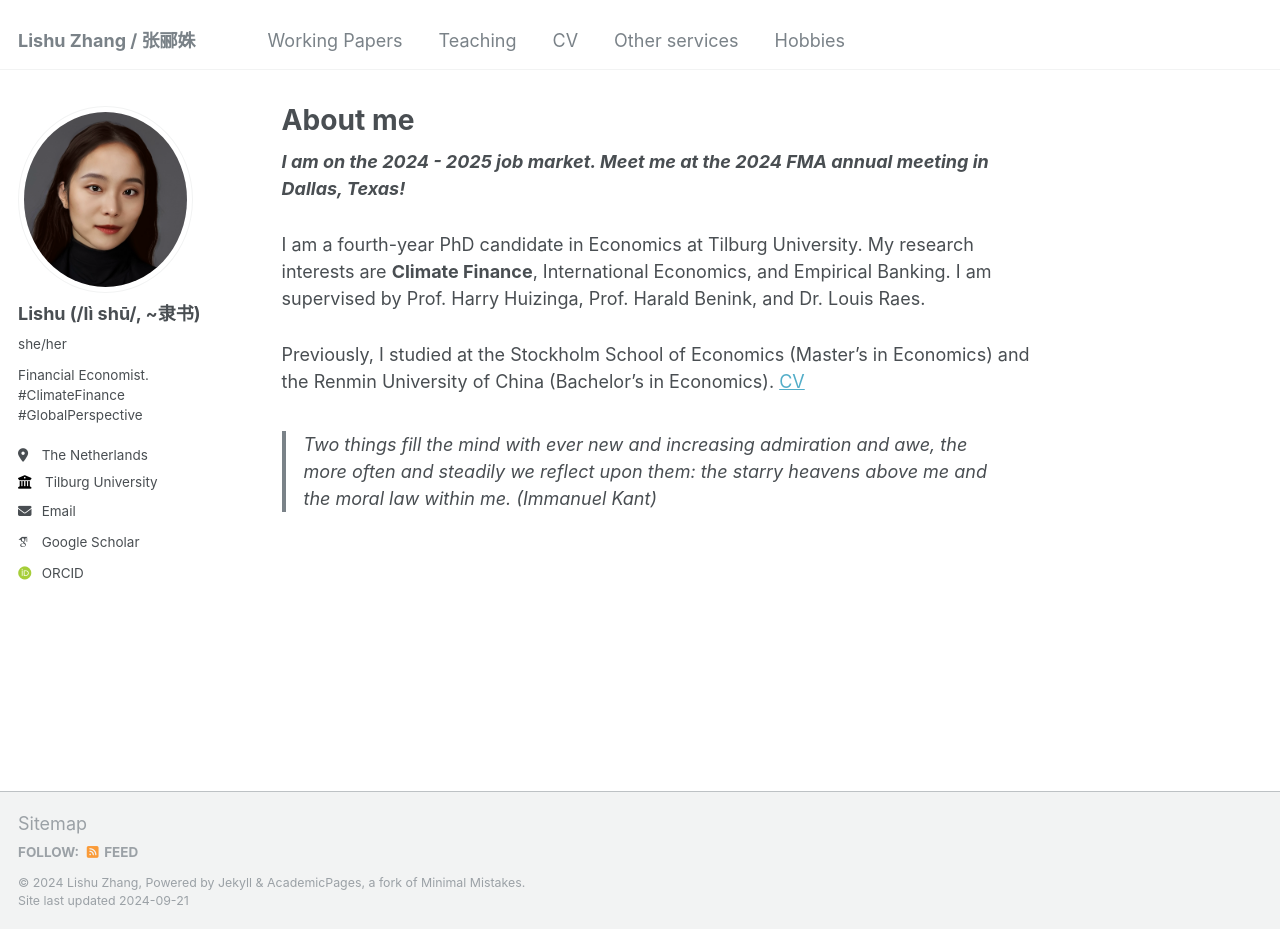
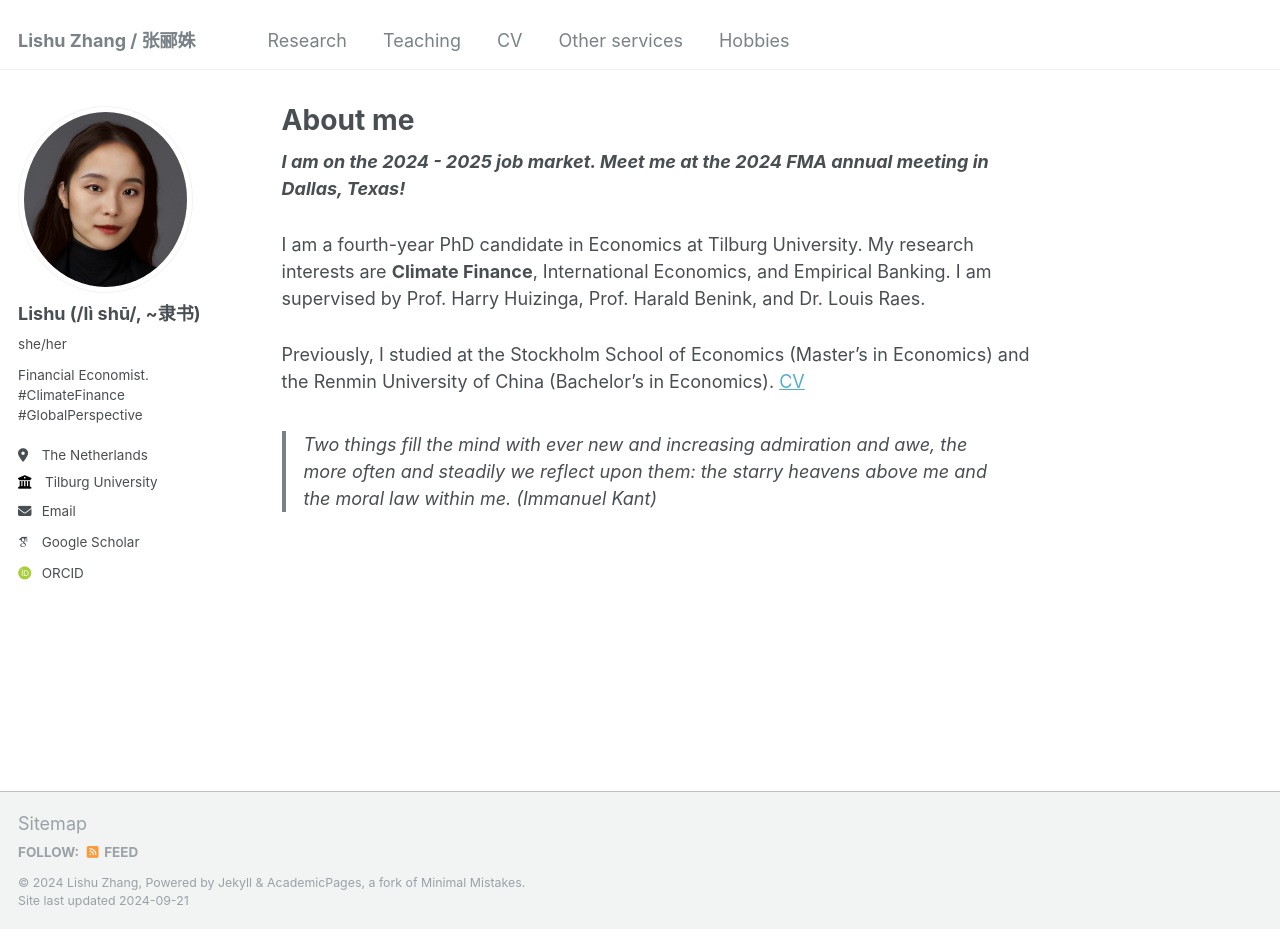
Before and after one commit to LishuZ/LishuZ.github.io, a Jekyll site: the page built from _pages/about.md, in a window 1280 px wide and 929 px high. Built offline with Jekyll 4.4.1, drawn with Linux system fonts in a browser that asks for light colours; some web fonts are replaced.

Commit message:
Update navigation.yml

```diff
--- a/_data/navigation.yml
+++ b/_data/navigation.yml
@@ -5,8 +5,8 @@
 # prevent it from being included in the site.
 
 main:
-  - title: "Working Papers"
-    url: /working/
+  - title: "Research"
+    url: /research/
 
   # - title: "talks"
   #   url: /talks/
@@ -24,4 +24,4 @@ main:
     url: /others/
 
   - title: "Hobbies"
-    url: /year-archive/
+    url: /hobby/
```
